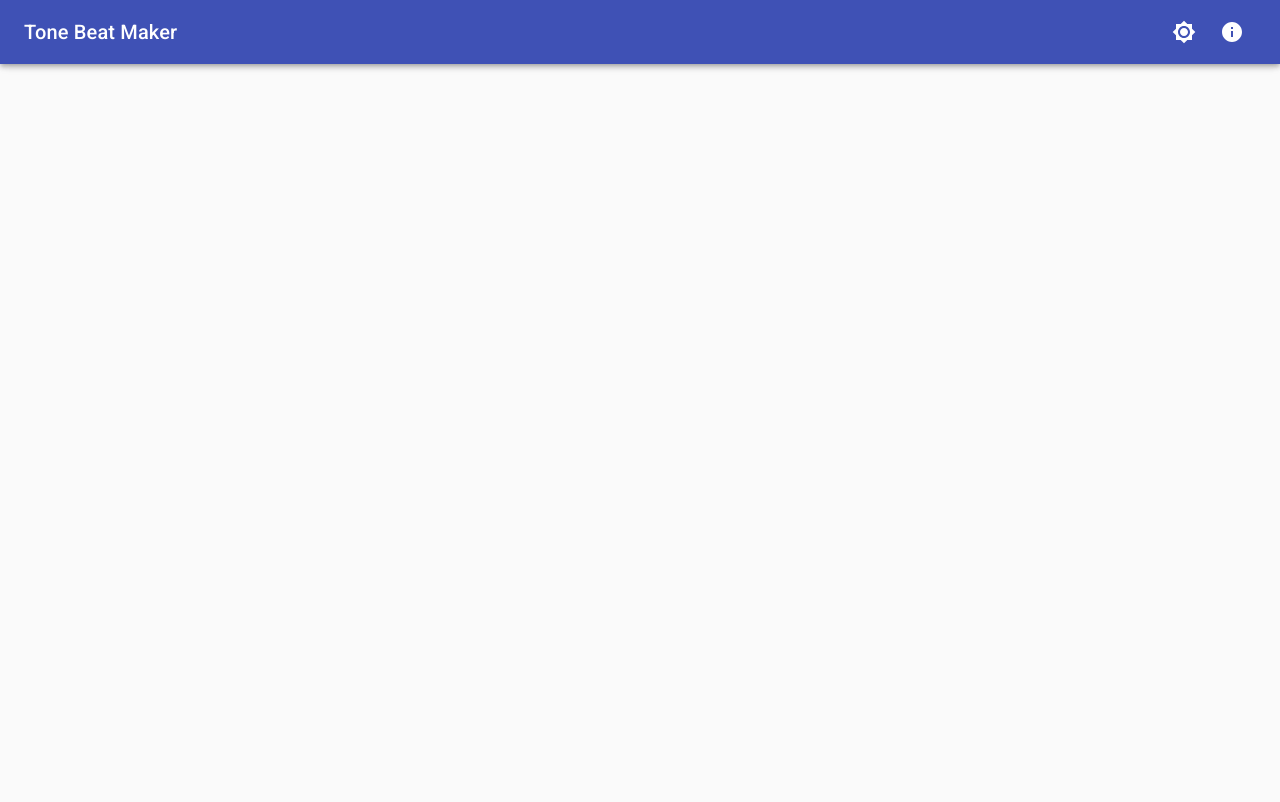
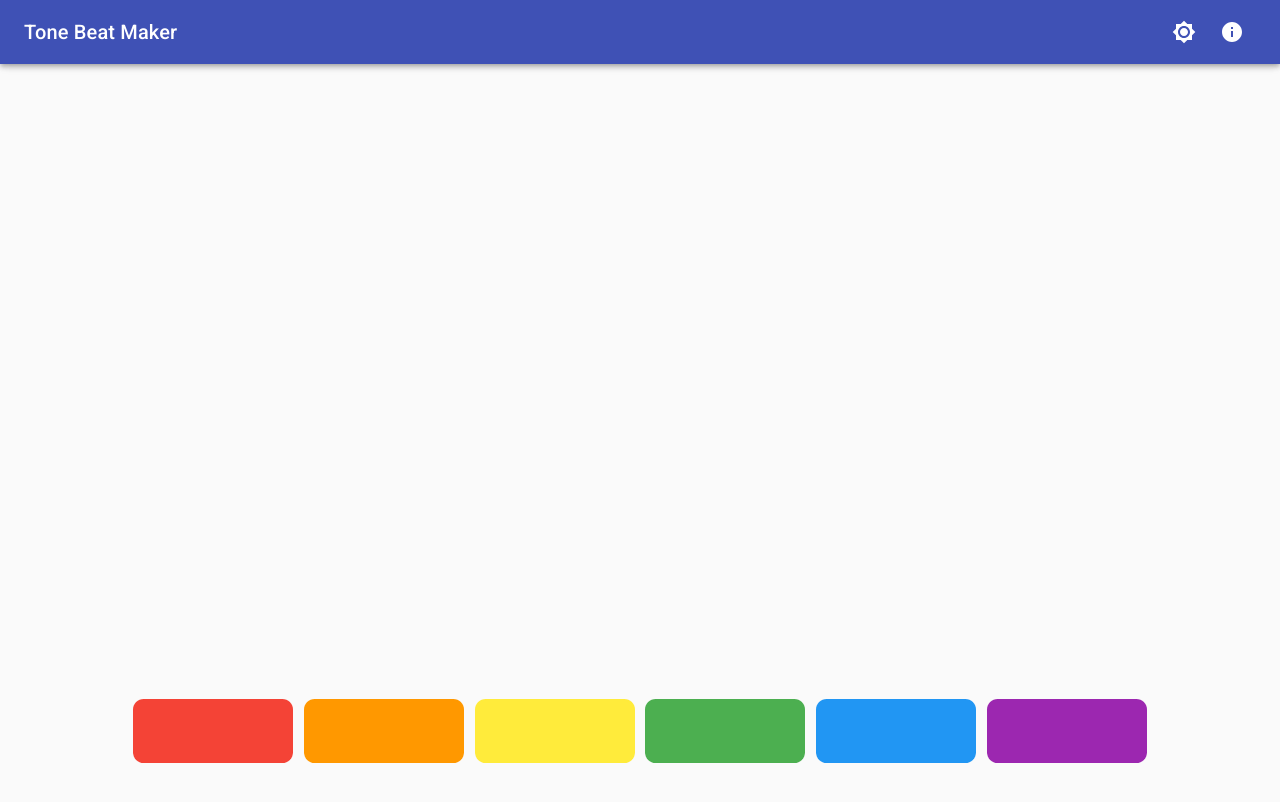
Before and after one commit to int0thewind/ToneBeatMaker, a React (Create React App) app: page / in a window 1280 px wide. Shown: the top 802 px of the page. Built offline with nearby package versions, Linux system fonts and the light colour scheme.

Commit message:
add beat maker gui'

```diff
--- a/src/App.js
+++ b/src/App.js
@@ -2,6 +2,7 @@ import {createMuiTheme, makeStyles, ThemeProvider} from '@material-ui/core';
 import {AppBar, Toolbar, Typography, IconButton} from '@material-ui/core';
 import {BrightnessHigh, Brightness2, Info} from '@material-ui/icons';
 import React from 'react';
+import BeatMakerContainer from './BeatMaker';
 
 function App() {
   const [ isDarkMode, setDarkMode ] = React.useState(false);
@@ -19,11 +20,18 @@ function App() {
   );
 }
 
+const topBarStyle = makeStyles({
+  barTitle: {
+    flexGrow: '1',
+  }
+})
+
 function TopBar(props) {
+  const classes = topBarStyle();
   return (
     <AppBar position='sticky'>
       <Toolbar>
-        <Typography variant='h6' style={{flexGrow: '1'}}>Tone Beat Maker</Typography>
+        <Typography variant='h6' className={classes.barTitle}>Tone Beat Maker</Typography>
         <IconButton onClick={props.changeTheme} color='inherit'>
           {props.isDarkMode ? <Brightness2/> : <BrightnessHigh/>}
         </IconButton>
@@ -46,7 +54,9 @@ const useStyle = makeStyles((theme) => ({
 function AppArea() {
   const classes = useStyle();
   return(
-    <div className={classes.appBackground}></div>
+    <div className={classes.appBackground}>
+      <BeatMakerContainer/>
+    </div>
   )
 }
 
--- /dev/null
+++ b/src/BeatMaker.js
@@ -0,0 +1,51 @@
+import React from 'react';
+import { makeStyles } from '@material-ui/core';
+import { red, orange, yellow, green, blue, purple} from '@material-ui/core/colors'
+
+const beatMakerContainerStyle = makeStyles({
+  beatMakerContainer: {
+    display: 'flex',
+    justifyContent: 'center',
+    alignItems: 'flex-end',
+    position: "fixed",
+    bottom: 0,
+    width: '100%',
+    marginBottom: '24pt'
+  }
+})
+
+function BeatMakerContainer() {
+  const classes = beatMakerContainerStyle();
+
+  return (
+    <div className={classes.beatMakerContainer}>
+      <BeatMakerCard key='1' color={red[500]}/>
+      <BeatMakerCard key='2' color={orange[500]}/>
+      <BeatMakerCard key='3' color={yellow[500]}/>
+      <BeatMakerCard key='4' color={green[500]}/>
+      <BeatMakerCard key='5' color={blue[500]}/>
+      <BeatMakerCard key='6' color={purple[500]}/>
+    </div>
+  )
+}
+
+const beatMakerCardStyle = makeStyles({
+  beatMakerCard: {
+    width: '120pt',
+    height: '48pt',
+    margin: '4pt 4pt 4pt 4pt',
+    borderRadius: '8pt',
+    backgroundColor: props => props.color
+  }
+})
+
+function BeatMakerCard(props) {
+  const classes = beatMakerCardStyle(props);
+  return (
+    <div className={classes.beatMakerCard}>
+
+    </div>
+  )
+}
+
+export default BeatMakerContainer;
```
Also changed, not shown: 1 other file (tests, documents, lock files or other folders).
